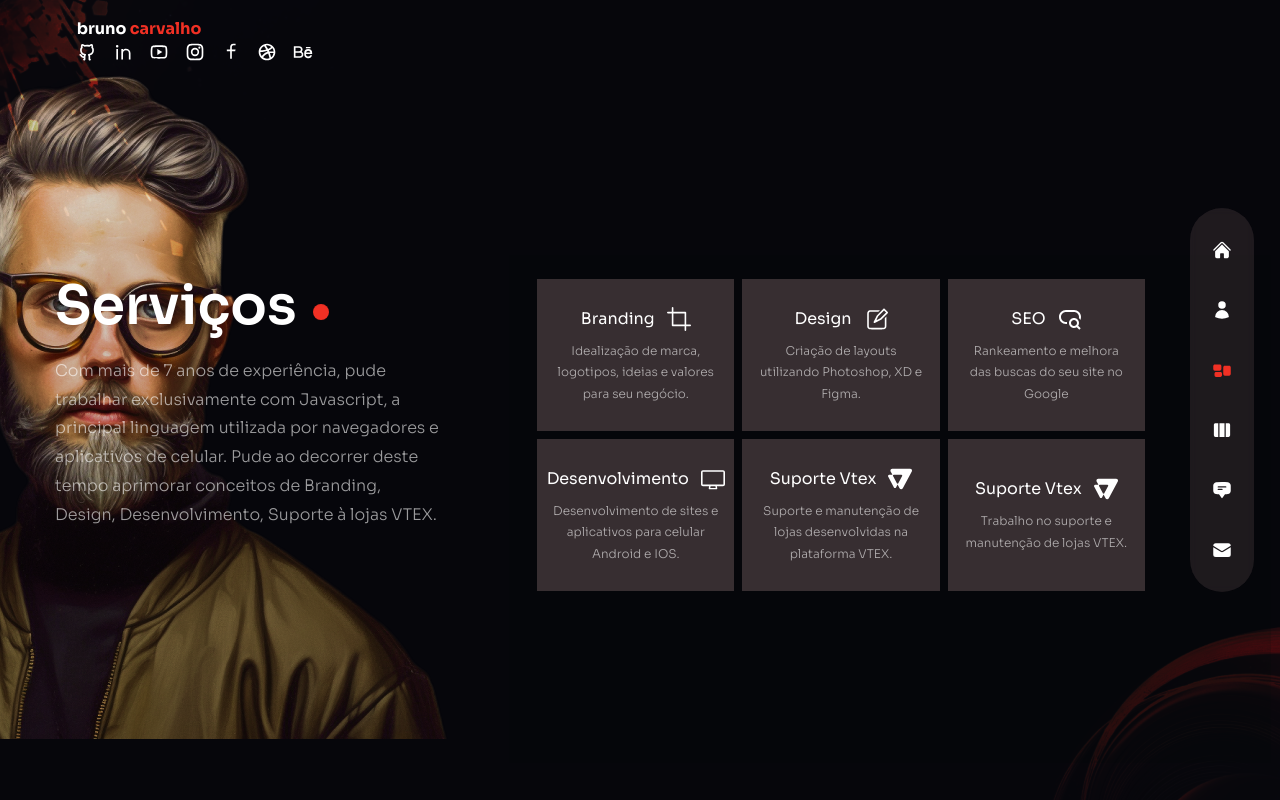
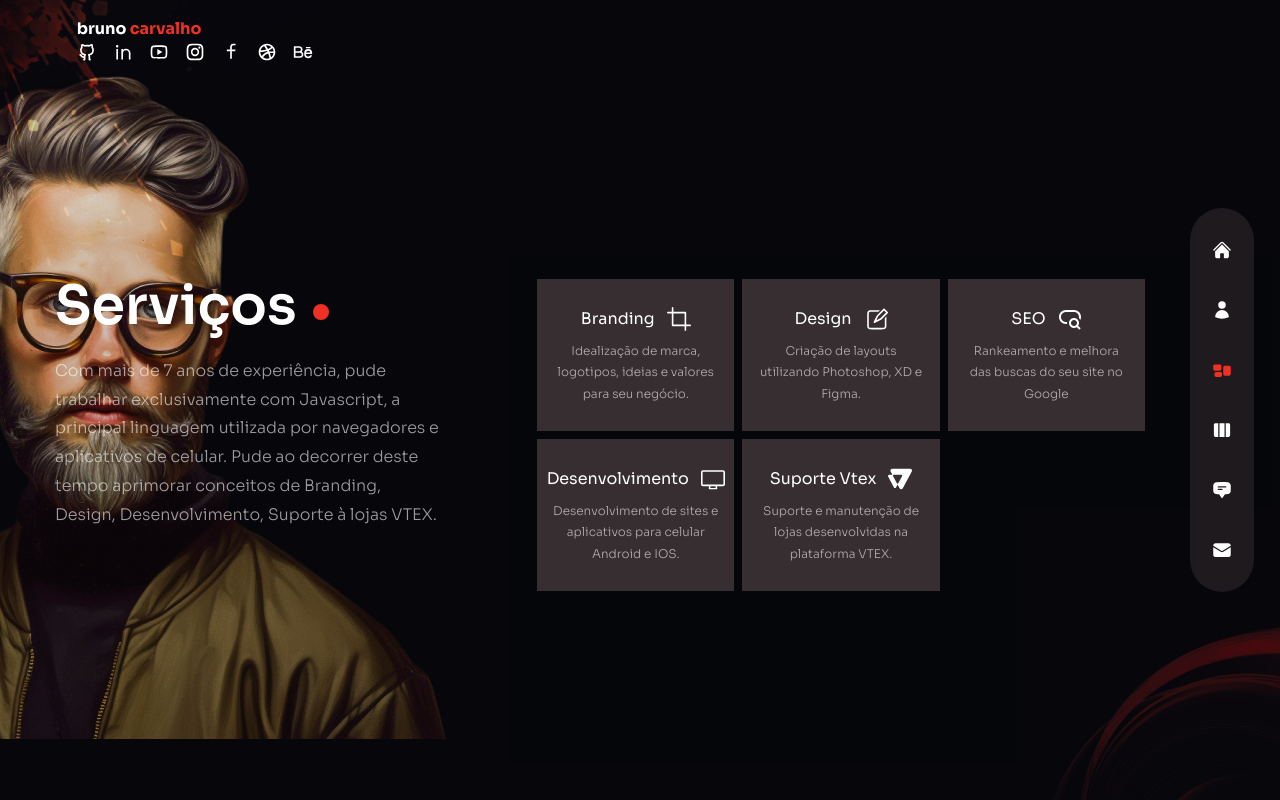
Before and after one commit to BrunoCarvalhoFeitosa/react-animated-portfolio, a Next.js app: page /servicos in a window 1280 px wide. Built offline with nearby package versions, Linux system fonts and the light colour scheme.

Commit message:
feat(portfolio): removing service item

```diff
--- a/pages/servicos/index.js
+++ b/pages/servicos/index.js
@@ -32,11 +32,6 @@ const serviceData = [
         icon: <SiVtex />,
         title: "Suporte Vtex",
         description: "Suporte e manutenção de lojas desenvolvidas na plataforma VTEX.",
-    },
-    {
-        icon: <SiVtex />,
-        title: "Suporte Vtex",
-        description: "Trabalho no suporte e manutenção de lojas VTEX.",
     },
 ]
 
```
